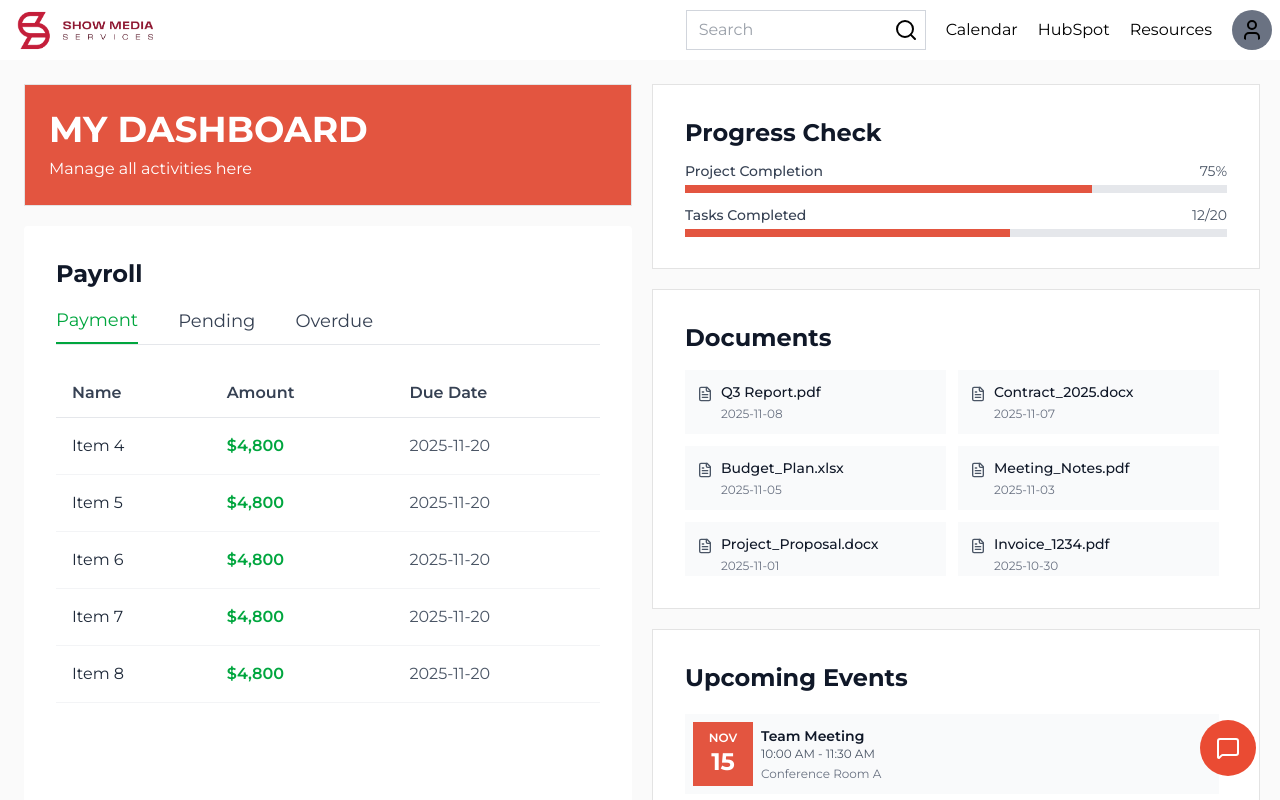
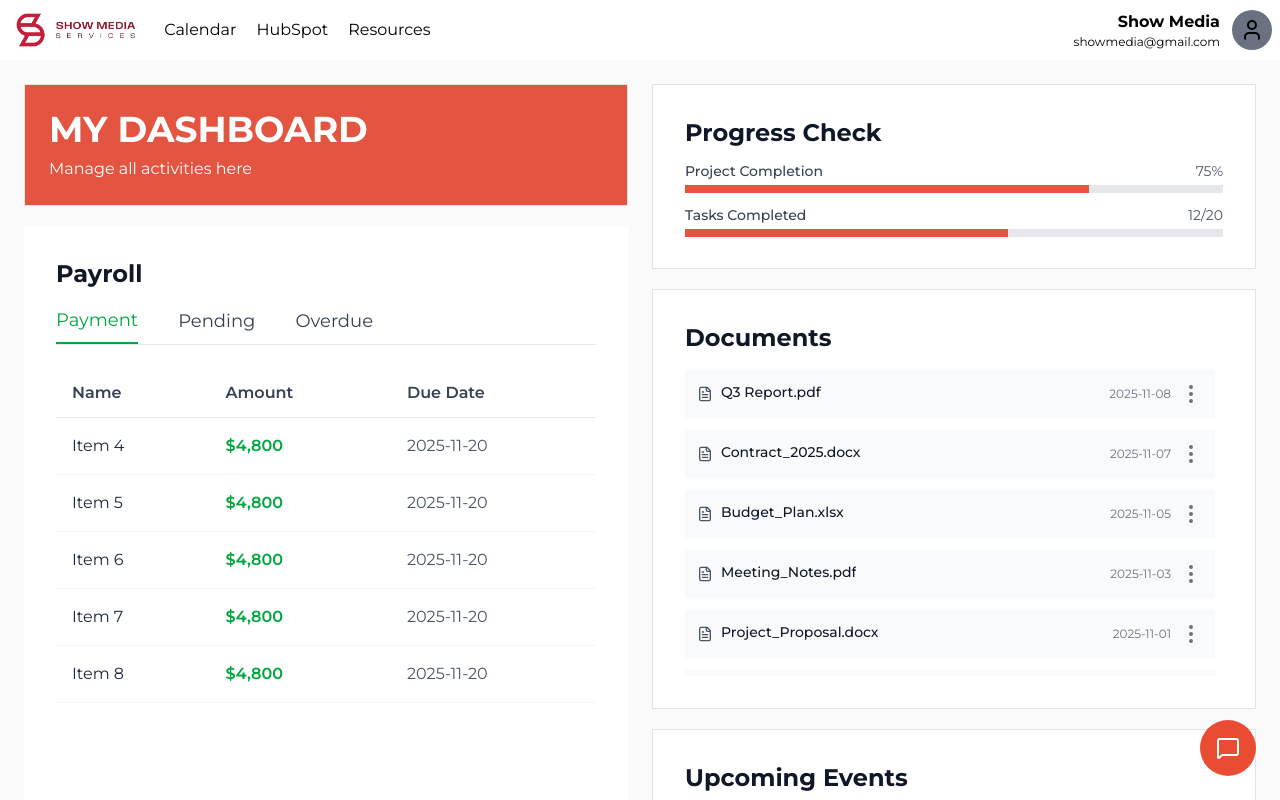
Before and after one commit to anthonyq7/continuity-gdg, a Next.js app in the folder continuity-frontend/: page /dashboard in a window 1280 px wide. Built offline with nearby package versions, Linux system fonts and the light colour scheme; a web font is replaced by a local one.

Commit message:
removed search

```diff
--- a/continuity-frontend/src/app/calendar/page.tsx
+++ b/continuity-frontend/src/app/calendar/page.tsx
@@ -70,11 +70,8 @@ export default function Home() {
                 <div className="flex-1 w-full overflow-y-auto">
                     <div className="flex items-center p-2 justify-between gap-4 border-b-[0.5] h-15">
                         <div className="flex"><Image src={smslogo} alt="logo" className="w-40 h-auto" /></div>
-                        <div className="flex items-center gap-5">
-                            <div className="flex md:border-1 h-10 roundsearch md:border-gray-300 transition-all duration-300 w-[0px] md:w-40 lg:w-60">
-                                <input className="text-gray-700 p-3 lg:w-50 transition-all roundsearch w-[0px] md:w-30 duration-300 md:focus:outline-none md:focus:ring-1 md:focus:ring-orange-500 md:focus:border-orange-500" placeholder="Search" />
-                                <button className="hover:bg-gray-300 flex justify-center items-center w-[0px] md:w-10 duration-300 roundsearch hover:cursor-pointer"><Search /></button>
-                            </div>
+                                       <div className="flex w-full justify-between items-center gap-5">
+                            <div className="flex gap-5">
                             <Link href="/dashboard" className="hover:text-gray-600 transition-colors cursor-pointer">
                                 Dashboard
                             </Link>
@@ -82,7 +79,12 @@ export default function Home() {
                                 <p>HubSpot</p>
                             </a>
                             <p>Resources</p>
+                            </div>
+                            <div className="flex items-center gap-3">
+                            <div className="text-right"><p><b>Show Media</b></p>
+                            <p className='text-xs'>showmedia@gmail.com</p></div>
                             <UserDropdown />
+                            </div>
                         </div>
                     </div>
 
--- a/continuity-frontend/src/app/dashboard/page.tsx
+++ b/continuity-frontend/src/app/dashboard/page.tsx
@@ -2,7 +2,7 @@
 import React, { useState } from 'react';
 import Image from "next/image";
 import Link from "next/link";
-import { LayoutDashboard, FileText, Users, MessageSquare, MoreHorizontal, Search, Bell, MessageCircle, HandCoins, History, X, Send } from 'lucide-react';
+import { LayoutDashboard, FileText, Users, MessageSquare, MoreHorizontal, Search, Bell, MessageCircle, EllipsisVertical, History, X, Send } from 'lucide-react';
 import smslogo from "@/assets/widelogo.png";
 import { NavBar } from '@/app/components/navbar';
 import { UserDropdown } from '@/app/icondrop/UserDropdown'
@@ -61,14 +61,10 @@ export default function Home() {
         <div className="h-screen w-screen" style={{ backgroundColor: "#ffffffff", fontFamily: "'Montserrat', sans-serif" }}>
             <div className="flex h-screen">
                 <div className="flex-1 w-full overflow-y-auto">
-                    <div className="flex items-center p-2 justify-between gap-4 border-b-[0.5] h-15">
+                    <div className="flex items-center p-2 gap-4 border-b-[0.5] h-15">
                         <div className="flex"><Image src={smslogo} alt="logo" className="w-40 h-auto" /></div>
-                        <div className="flex items-center gap-5">
-                            <div className="flex md:border-1 h-10 roundsearch md:border-gray-300 transition-all duration-300 w-[0px] md:w-40 lg:w-60">
-                                <input className="text-gray-700 p-3 lg:w-50 transition-all roundsearch w-[0px] md:w-30 duration-300 md:focus:outline-none md:focus:ring-1 md:focus:ring-orange-500 md:focus:border-orange-500" placeholder="Search" />
-                                <button className="hover:bg-gray-300 flex justify-center items-center w-[0px] md:w-10 duration-300 roundsearch hover:cursor-pointer"><Search /></button>
-                                <button></button>
-                            </div>
+                        <div className="flex w-full justify-between items-center gap-5">
+                            <div className="flex gap-5">
                             <Link href="/calendar" className="hover:text-gray-600 transition-colors cursor-pointer">
                                 Calendar
                             </Link>
@@ -76,7 +72,12 @@ export default function Home() {
                                 <p>HubSpot</p>
                             </a>
                             <p>Resources</p>
+                            </div>
+                            <div className="flex items-center gap-3">
+                            <div className="text-right"><p><b>Show Media</b></p>
+                            <p className='text-xs'>showmedia@gmail.com</p></div>
                             <UserDropdown />
+                            </div>
                         </div>
                     </div>
                     <div className="flex flex-1 p-4 appear flex-wrap transition-all duration-500 ease-in-out gap-2 pt-6" style={{ backgroundColor: "#fafafaff" }}>
@@ -85,7 +86,7 @@ export default function Home() {
                                 <h1 className="text-white font-bold text-4xl mb-2">MY DASHBOARD</h1>
                                 <p className="text-md text-white">Manage all activities here</p>
                             </div>
-                            <div className="min-w-[350px] min-h-[765px] rounded bg-white p-8 text-white transition-all duration-300 delay-150 flex-shrink-0">
+                            <div className="min-w-[350px] border-[0.5] border-gray-200 min-h-[765px] bg-white p-8 text-white transition-all duration-300 delay-150 flex-shrink-0">
                                 <h1 className="text-gray-900 text-2xl font-bold mb-4">
                                     Payroll
                                 </h1>
@@ -93,19 +94,19 @@ export default function Home() {
                                 <div className="flex gap-10 mb-6 border-b border-gray-200">
                                     <button
                                         onClick={() => setActiveTab('payment')}
-                                        className={`text-lg pb-2 transition-colors ${activeTab === 'payment' ? 'text-green-600 border-b-2 border-green-600' : 'text-gray-700 hover:text-gray-900'}`}
+                                        className={`text-lg pb-2 transition-colors ${activeTab === 'payment' ? 'text-green-600 border-b-2 border-green-600' : 'text-gray-700 hover:text-gray-900 hover:cursor-pointer'}`}
                                     >
                                         Payment
                                     </button>
                                     <button
                                         onClick={() => setActiveTab('pending')}
-                                        className={`text-lg pb-2 transition-colors ${activeTab === 'pending' ? 'text-yellow-600 border-b-2 border-yellow-600' : 'text-gray-700 hover:text-gray-900'}`}
+                                        className={`text-lg pb-2 transition-colors ${activeTab === 'pending' ? 'text-yellow-600 border-b-2 border-yellow-600' : 'text-gray-700 hover:text-gray-900 hover:cursor-pointer'}`}
                                     >
                                         Pending
                                     </button>
                                     <button
                                         onClick={() => setActiveTab('overdue')}
-                                        className={`text-lg pb-2 transition-colors ${activeTab === 'overdue' ? 'text-red-600 border-b-2 border-red-600' : 'text-gray-700 hover:text-gray-900'}`}
+                                        className={`text-lg pb-2 transition-colors ${activeTab === 'overdue' ? 'text-red-600 border-b-2 border-red-600' : 'text-gray-700 hover:text-gray-900 hover:cursor-pointer'}`}
                                     >
                                         Overdue
                                     </button>
@@ -141,7 +142,7 @@ export default function Home() {
                                 </div>
                             </div>
                         </div>
-                        <div className="text-black px-1 min-w-[400px] flex-1">
+                        <div className="text-black px-2 min-w-[400px] flex-1">
                             <div className="h-[185px] min-w-[400px] bg-white mb-5 p-8 text-white round">
                                 <h1 className="text-gray-900 text-2xl mb-3 font-bold">
                                     Progress Check
@@ -170,18 +171,21 @@ export default function Home() {
                                     </div>
                                 </div>
                             </div>
-                            <div className="h-[320px] min-w-[400px] bg-white mb-5 p-8 text-white round flex flex-col">
+                            <div className="h-[420px] min-w-[400px] bg-white mb-5 p-8 text-white round flex flex-col">
                                 <h1 className="text-gray-900 text-2xl mb-4 font-bold flex-shrink-0">
                                     Documents
                                 </h1>
-                                <div className="grid grid-cols-2 gap-3 overflow-y-auto flex-1 pr-2">
+                                <div className="flex flex-col gap-3 overflow-y-auto flex-1 pr-2">
                                     {documents.map((doc) => (
-                                        <div key={doc.id} className="bg-gray-50 p-3 hover:bg-gray-100 transition-colors cursor-pointer h-fit">
+                                        <div key={doc.id} className="bg-gray-50 p-3 hover:bg-gray-100 transition-colors h-fit">
                                             <div className="flex items-start gap-2">
                                                 <FileText size={16} className="text-gray-600 mt-1 flex-shrink-0" />
-                                                <div className="flex-1 min-w-0">
-                                                    <p className="text-gray-900 text-sm font-medium truncate">{doc.name}</p>
+                                                <div className="w-full flex justify-between gap-2 min-w-0">
+                                                    <p className="text-gray-900 text-sm font-medium truncate cursor-pointer">{doc.name}</p>
+                                                    <div className="flex gap-2">
                                                     <p className="text-gray-500 text-xs mt-1">{doc.date}</p>
+                                                    <EllipsisVertical className="text-gray-500 cursor-pointer"/>
+                                                    </div>
                                                 </div>
                                             </div>
                                         </div>
```
